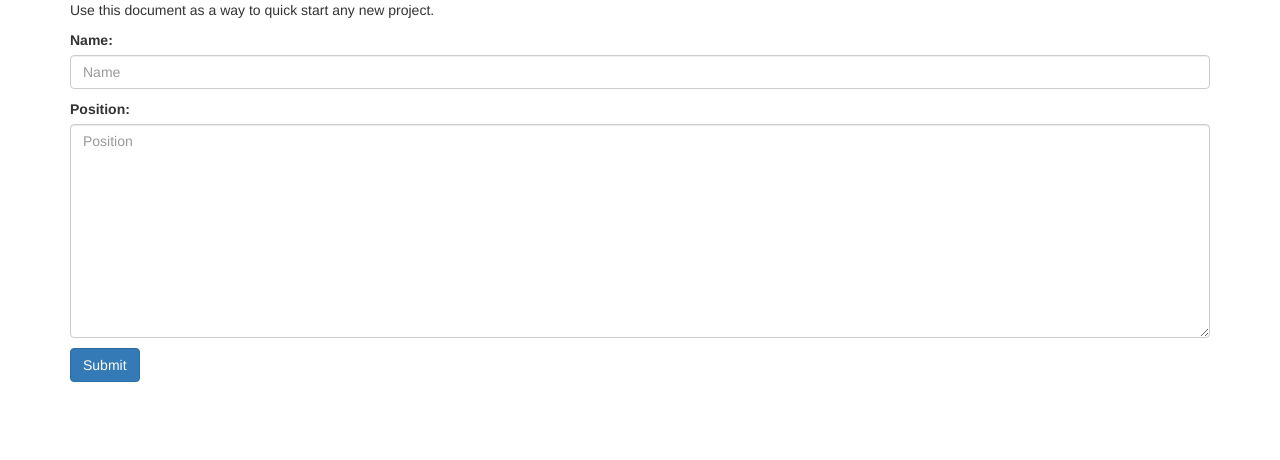
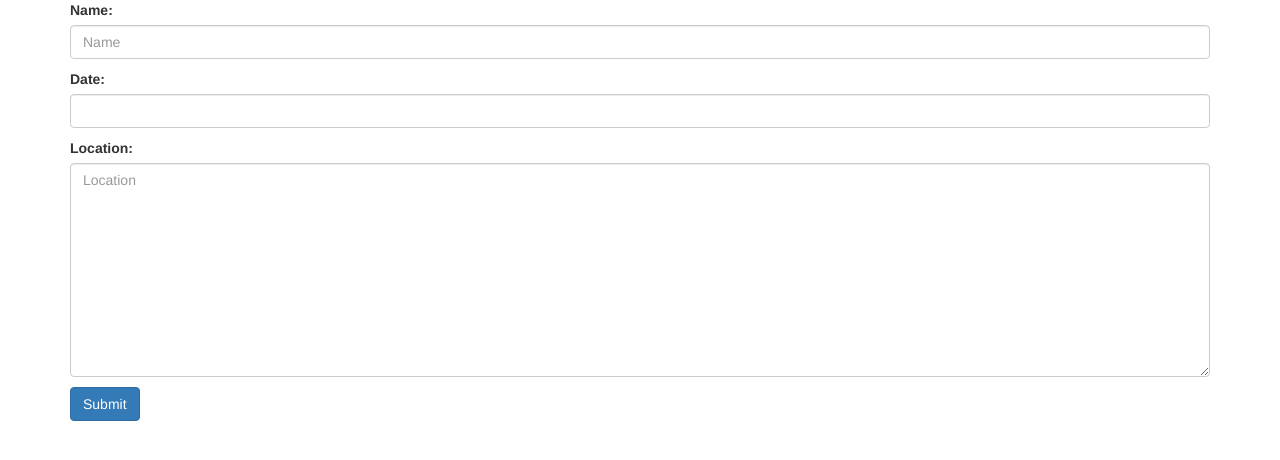
Before and after one commit to pfctdayelise/allseasons, a Django app: page /convert/ in a window 1280 px wide. Shown: the top 460 px of the page. Run offline with Django 3.2, Linux system fonts and the light colour scheme; parts of the project's set-up code (start-up, migrations or seed data) failed here and were passed over; some libraries are stand-ins or nearby versions.

Commit message:
Add date to form, fix widget

```diff
--- a/allseasons/allseasons/templates/base.html
+++ b/allseasons/allseasons/templates/base.html
@@ -43,7 +43,6 @@
     <div class="container">
 
       {% block content %}
-      <p>Use this document as a way to quick start any new project.</p>
       {{content}}
       {% endblock content %}
 
--- a/allseasons/convert/admin.py
+++ b/allseasons/convert/admin.py
@@ -1,4 +1,4 @@
 from django.contrib import admin
-from .models import PointOfInterest
+from .models import EventOfInterest
 
-admin.site.register(PointOfInterest)
+admin.site.register(EventOfInterest)
--- a/allseasons/convert/forms.py
+++ b/allseasons/convert/forms.py
@@ -1,9 +1,13 @@
 from django import forms
+from django.forms.extras.widgets import SelectDateWidget
+from .models import EventOfInterest
 
-from .models import PointOfInterest
 
-class PlaceForm(forms.ModelForm):
+class EventForm(forms.ModelForm):
 
     class Meta:
-        model = PointOfInterest
-        fields = ('name', 'position',)
+        model = EventOfInterest
+        fields = ('name', 'date', 'location',)
+        widgets = {
+            'date': SelectDateWidget,
+        }
--- a/allseasons/convert/models.py
+++ b/allseasons/convert/models.py
@@ -2,6 +2,7 @@ from django.db import models
 from geoposition.fields import GeopositionField
 
 
-class PointOfInterest(models.Model):
+class EventOfInterest(models.Model):
     name = models.CharField(max_length=100)
-    position = GeopositionField()
+    location = GeopositionField()
+    date = models.DateField()
--- a/allseasons/convert/views.py
+++ b/allseasons/convert/views.py
@@ -1,5 +1,5 @@
 from django.shortcuts import render
-from .forms import PlaceForm
+from .forms import EventForm
 
 
 def index_old(request):
@@ -10,5 +10,5 @@ def index_old(request):
 
 
 def index(request):
-    form = PlaceForm()
+    form = EventForm()
     return render(request, 'base.html', {'form': form})
```
Also changed, not shown: allseasons/convert/migrations/0002_auto_20170714_1034.py (added).
